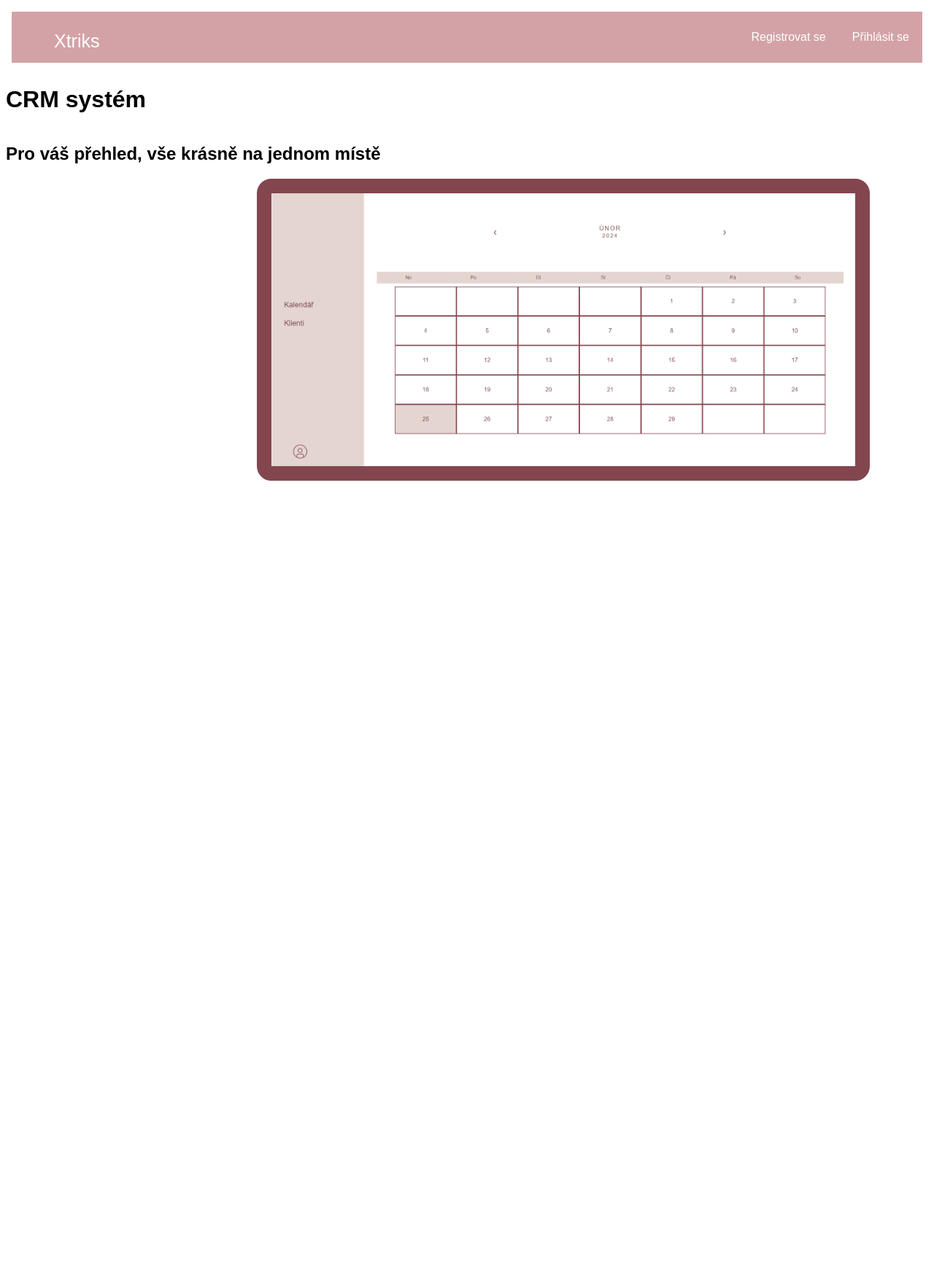
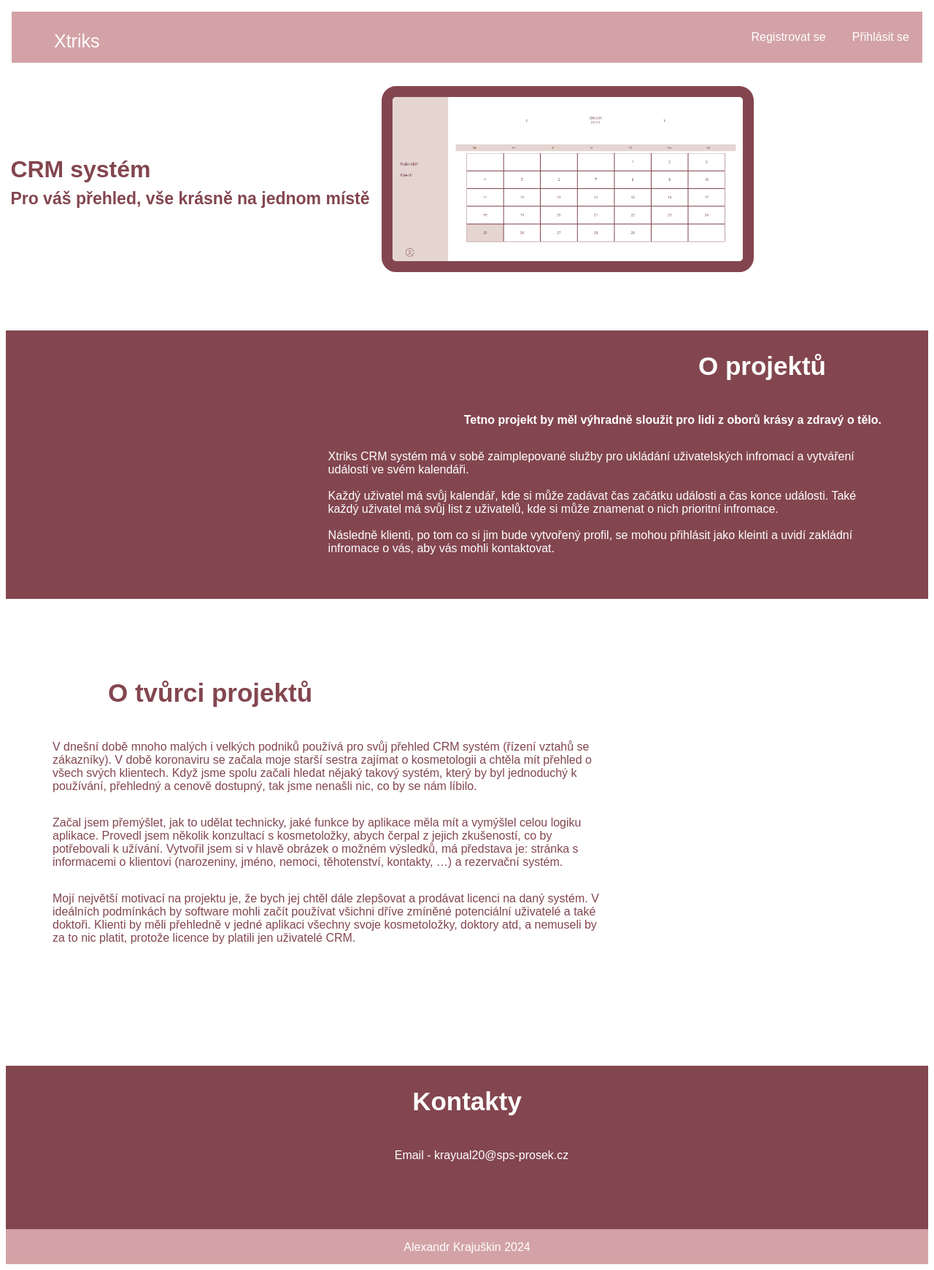
Before and after one commit to alexxkra777/xtriks, a SvelteKit app: page / in a window 1280 px wide. Shown: the whole page at 73% size. Before the commit the page ends 800 px from the top, so only its background shows below. Built offline with nearby package versions, Linux system fonts and the light colour scheme.

Commit message:
info on page

```diff
--- a/src/routes/+page.svelte
+++ b/src/routes/+page.svelte
@@ -7,11 +7,30 @@
 <NavBar></NavBar>
 
 <div class="header">
-    <h1>CRM systém</h1>
-    <h2>Pro váš přehled, vše krásně na jednom místě</h2>
+    <h1>CRM systém<br><span class="h2">Pro váš přehled, vše krásně na jednom místě</span></h1>
     <div class="div_screen_calendar">
         <img src={screenCalendar} alt="screen_calendar" class="screen_calendar">
     </div>
+</div>
+<div class="about">
+    <h2>O projektů</h2>
+    <h3>Tetno projekt by měl výhradně sloužit pro lidi z oborů krásy a zdravý o tělo.</h3>
+    <p>Xtriks CRM systém má v sobě zaimplepované služby pro ukládání uživatelských infromací a vytváření události ve svém kalendáři.<br><br> Každý uživatel má svůj kalendář, kde si může zadávat čas začátku události a čas konce události. Také každý uživatel má svůj list z uživatelů, kde si může znamenat o nich prioritní infromace.<br><br> Následně klienti, po tom co si jim bude vytvořený profil, se mohou přihlásit jako kleinti a uvidí zakládní infromace o vás, aby vás mohli kontaktovat.</p>
+</div>
+<div class="devoleper">
+    <h2>O tvůrci projektů</h2>
+    <p>V dnešní době mnoho malých i velkých podniků používá pro svůj přehled CRM systém (řízení vztahů se zákazníky). V době koronaviru se začala moje starší sestra zajímat o kosmetologii a chtěla mít přehled o všech svých klientech. Když jsme spolu začali hledat nějaký takový systém, který by byl jednoduchý k používání, přehledný a cenově dostupný, tak jsme nenašli nic, co by se nám líbilo.</p>
+    <p>Začal jsem přemýšlet, jak to udělat technicky,  jaké funkce by aplikace měla mít a vymýšlel celou logiku aplikace. Provedl jsem několik konzultací s kosmetoložky, abych čerpal z jejich zkušeností, co by potřebovali k užívání. Vytvořil jsem si v hlavě obrázek o možném výsledků, má představa je: stránka s  informacemi o klientovi (narozeniny, jméno, nemoci, těhotenství, kontakty, …) a rezervační systém.</p>
+    <p>Mojí největší motivací na projektu je, že bych jej chtěl dále zlepšovat a prodávat licenci na daný systém. V ideálních podmínkách by software mohli začít používat všichni dříve zmíněné potenciální uživatelé a také doktoři. Klienti by měli přehledně v jedné aplikaci všechny svoje kosmetoložky, doktory atd, a nemuseli by za to nic platit, protože licence by platili jen uživatelé CRM. </p>
+</div>
+<div class="contact">
+    <h2>Kontakty</h2>
+    <ul>
+        <li>Email - krayual20@sps-prosek.cz</li>
+    </ul>
+</div>
+<div class="footer">
+    <p>Alexandr Krajuškin 2024
 </div>
 
 <style>
@@ -21,16 +40,121 @@
     .header{
         width: 100%;
         display: flex;
-        flex-direction: column;
+        flex-direction: row;
+        margin-top: 2em;
     }
-    .header h1{}
+    .header h1{
+        color: #83464F;
+        margin-top: 3em;
+        margin-right: 0.5em;
+        margin-left: 0.2em;
+    }
+    .header .h2{
+        font-size: 23px;
+    }
     .div_screen_calendar{
-        margin-right: 5em;
+        margin-right: 0.5em;
     }
     .screen_calendar{
-        width: 50em;
+        width: 30em;
         float: right;
-        border: 20px solid #83464F;
+        border: 15px solid #83464F;
         border-radius: 20px;
     }
+    .about{
+        margin-top: 5em;
+        width: 100%;
+        height: 23em;
+        background-color: #83464F;
+        display: flex;
+        flex-direction: column;
+        align-items: flex-end
+    }
+    .about h2{
+        font-size: 35px;
+        float: right;
+        color: white;
+        margin-right: 4em;
+    }
+    .about h3{
+        color: white;
+        float: right;
+        font-size: 16px;
+        margin-right: 4em;
+    }
+    .about p{
+        color: white;
+        float: right;
+        width: 60%;
+        margin-right: 4em;
+    }
+    .devoleper{
+        margin-top: 5em;
+        width: 100%;
+        height: 30em;
+        display: flex;
+        flex-direction: column;
+        align-items: flex-start
+    }
+    .devoleper h2{
+        font-size: 35px;
+        float: left;
+        color: #83464F;
+        margin-left: 4em;
+    }
+    .devoleper h3{
+        color: #83464F;
+        float: left;
+        font-size: 16px;
+        margin-left: 4em;
+    }
+    .devoleper p{
+        color: #83464F;
+        float: left;
+        width: 60%;
+        margin-left: 4em;
+    }
+    .contact{
+        margin-top: 5em;
+        width: 100%;
+        height: 15em;
+        display: flex;
+        flex-direction: column;
+        align-items: center;
+        background-color: #83464F
+    }
+    .contact h2{
+        font-size: 35px;
+        float: left;
+        color: white;
+    }
+    ul{
+        list-style-type: none;
+    }
+    ul li{
+        color: white;
+    }
+    .footer{
+        width: 100%;
+        height: 3em;
+        background-color: #D3A2A6;
+        margin-top:-1em;
+        display: flex;
+        flex-direction: column;
+        align-items: center;
+    }
+    .footer p{
+        color: white;
+    }
+    @media screen and (max-width: 600px) {
+        .header{
+            flex-direction: column;
+        }
+        .screen_calendar{
+        width: 20em;
+        border: 7.5px solid #83464F;
+        border-radius: 20px;
+    }
+    }
+
 </style>
--- a/src/routes/calendar/+page.svelte
+++ b/src/routes/calendar/+page.svelte
@@ -139,7 +139,7 @@
                         <tr>
                             <td>Název události - {item.eventName}</td>
                             <td>Začátek události - {item.hour}:{item.minutes}</td>
-                            <td>Konec události - {item.hourEND}:{item.minutesEND}</td>
+                            <td>Konec události - {item.hour_end}:{item.minutes_end}</td>
                             <td><img src={trash} alt="delete"  role="button" on:click={handleDeleteEvent(item.id)}></td>
                         </tr>
                     {/each}
```
